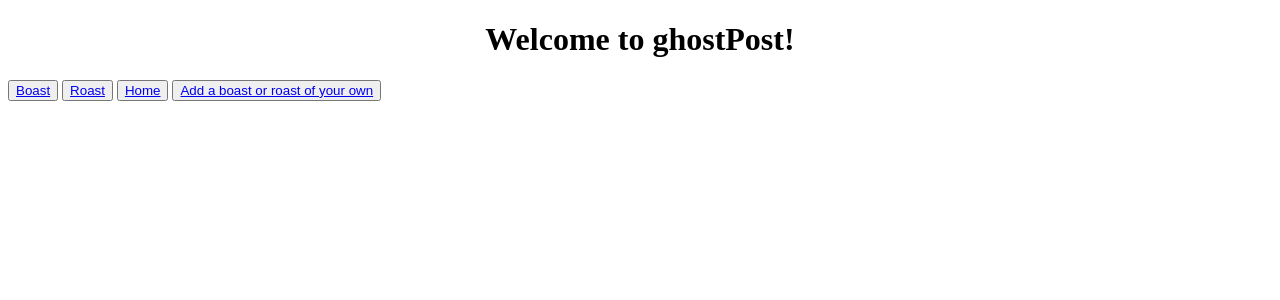
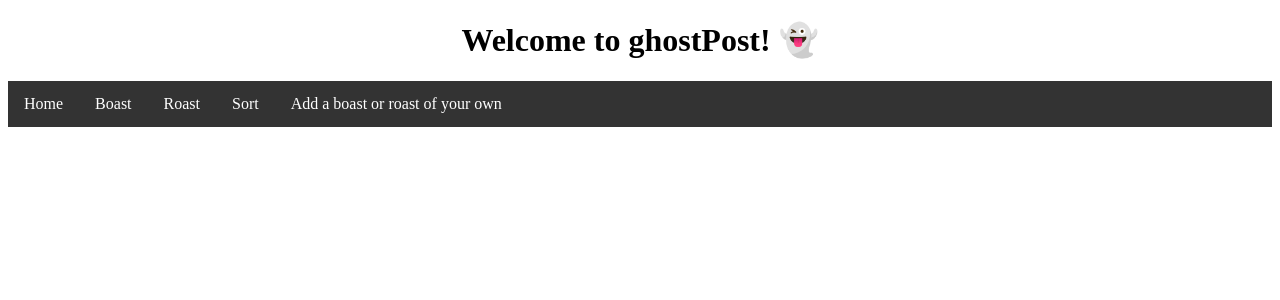
Before and after one commit to Oejay94/ghostPost, a Django app: page / in a window 1280 px wide. Shown: the top 300 px of the page. Run offline with Django 3.2, Linux system fonts and the light colour scheme; data that the repository does not hold is empty.

Commit message:
Added sort filter and light styling.

```diff
--- a/ghostPost/settings.py
+++ b/ghostPost/settings.py
@@ -107,7 +107,7 @@ AUTH_PASSWORD_VALIDATORS = [
 
 LANGUAGE_CODE = 'en-us'
 
-TIME_ZONE = 'UTC'
+TIME_ZONE = 'America/Indiana/Indianapolis'
 
 USE_I18N = True
 
--- /dev/null
+++ b/ghostPost/static/home/style.css
@@ -0,0 +1,48 @@
+ul {
+    list-style-type: none;
+    margin: 0;
+    padding: 0;
+    overflow: hidden;
+    background-color: #333;
+  }
+
+  li {
+    float: left;
+  }
+
+  li a {
+    display: block;
+    color: white;
+    text-align: center;
+    padding: 14px 16px;
+    text-decoration: none;
+  }
+
+  li a:hover {
+    background-color: #111;
+  }
+
+  .buttons {
+      position: relative;
+      left: 25px;
+  }
+
+  .buttons a {
+    background-color: #333;
+    border: 1px solid black;
+    color: white;
+    padding: 5px 15px;
+    display: inline-block;
+    text-decoration:none;
+}
+
+
+  a:hover {
+    background-color: black;
+  }
+
+  .total {
+      font-size: large;
+      position: relative;
+      top: 40px;
+  }
--- a/ghostPost/templates/home.html
+++ b/ghostPost/templates/home.html
@@ -8,46 +8,30 @@
     </head>
 
     <body>
+        {% load static %}
+        <link rel="stylesheet" type="text/css" href="{% static 'home/style.css' %}" />
         <header style="text-align: center;">
-            <h1>Welcome to ghostPost!</h1>
+            <h1>Welcome to ghostPost! 👻</h1>
         </header>
-        <button>
-            <a href="/boast/">
-                Boast
-            </a>
-        </button>
-        <button>
-            <a href="/roast/">
-                Roast
-            </a>
-        </button>
-        <button>
-            <a href="/">
-                Home
-            </a>
-        </button>
-        <button>
-            <a href="/addpost/">
-                Add a boast or roast of your own
-            </a>
-        </button>
+        <ul>
+            <li><a href="/">Home</a></li>
+            <li><a href="/boast/">Boast</a></li>
+            <li><a href="/roast/">Roast</a></li>
+            <li><a href="/sort/">Sort</a></li>
+            <li><a href="/addpost/">Add a boast or roast of your own</a></li>
+        </ul>
         <table>
             {% for x in data %}
             <h2>{{ x.title }}</h2>
             <p>{{ x.content }}</p>
-            {{x.total}}
-            <button type="post">
-                <a href="/upvote/{{x.id}}">
-                    Upvote
-                </a>
-            </button>
-            <button type="post">
-                <a href="/downvote/{{x.id}}">
-                    Downvote
-                </a>
-            </button>
+            <p class="total">{{x.total}}</p>
+            <div class="buttons">
+                <a href="/upvote/{{x.id}}">Upvote</a>
+                <a href="/downvote/{{x.id}}">Downvote</a>
+            </div>
             <br>
             {{x.time}}
+            <hr>
             {% endfor %}
         </table>
     </body>
--- a/ghostPost/urls.py
+++ b/ghostPost/urls.py
@@ -24,6 +24,7 @@ urlpatterns = [
     path('upvote/<int:id>', views.upvote, name='home'),
     path('downvote/<int:id>', views.downvote, name='home'),
     path('addpost/', views.addPost, name='addpost'),
-    path('boast/', views.boast_view, name='home'),
-    path('roast/', views.roast_view, name='home')
+    path('boast/', views.boast_view, name='boast'),
+    path('roast/', views.roast_view, name='roast'),
+    path('sort/', views.sort_by_votes, name='sort')
 ]
--- a/ghostPost/views.py
+++ b/ghostPost/views.py
@@ -1,5 +1,5 @@
 from django.shortcuts import render, HttpResponseRedirect, reverse
-from django.utils import timezone
+
 from ghostPost.models import BoastRoast
 from ghostPost.forms import PostForm
 
@@ -10,23 +10,17 @@ def home(request):
 
 
 def upvote(request, id):
-    try:
-        post = BoastRoast.objects.get(id=id)
-    except BoastRoast.DoesNotExist():
-        return HttpResponseRedirect(reverse('home'))
+    post = BoastRoast.objects.get(id=id)
     post.total += 1
     post.save()
-    return HttpResponseRedirect(reverse('home'))
+    return HttpResponseRedirect(request.META.get('HTTP_REFERER'))
 
 
 def downvote(request, id):
-    try:
-        post = BoastRoast.objects.get(id=id)
-    except BoastRoast.DoesNotExist():
-        return HttpResponseRedirect(reverse('home'))
+    post = BoastRoast.objects.get(id=id)
     post.total -= 1
     post.save()
-    return HttpResponseRedirect(reverse('home'))
+    return HttpResponseRedirect(request.META.get('HTTP_REFERER'))
 
 
 def addPost(request):
@@ -58,3 +52,9 @@ def roast_view(request):
     html = 'home.html'
     data = BoastRoast.objects.filter(boast_or_roast=False).order_by('-time')
     return render(request, html, {'data': data})
+
+
+def sort_by_votes(request):
+    html = "home.html"
+    data = BoastRoast.objects.all().order_by("-total")
+    return render(request, html, {'data': data})
```
Also changed, not shown: ghostPost/static/addPost/style.css (added, +23 -0 lines), ghostPost/templates/addpost.html (+11 -7 lines), 1 other file.
